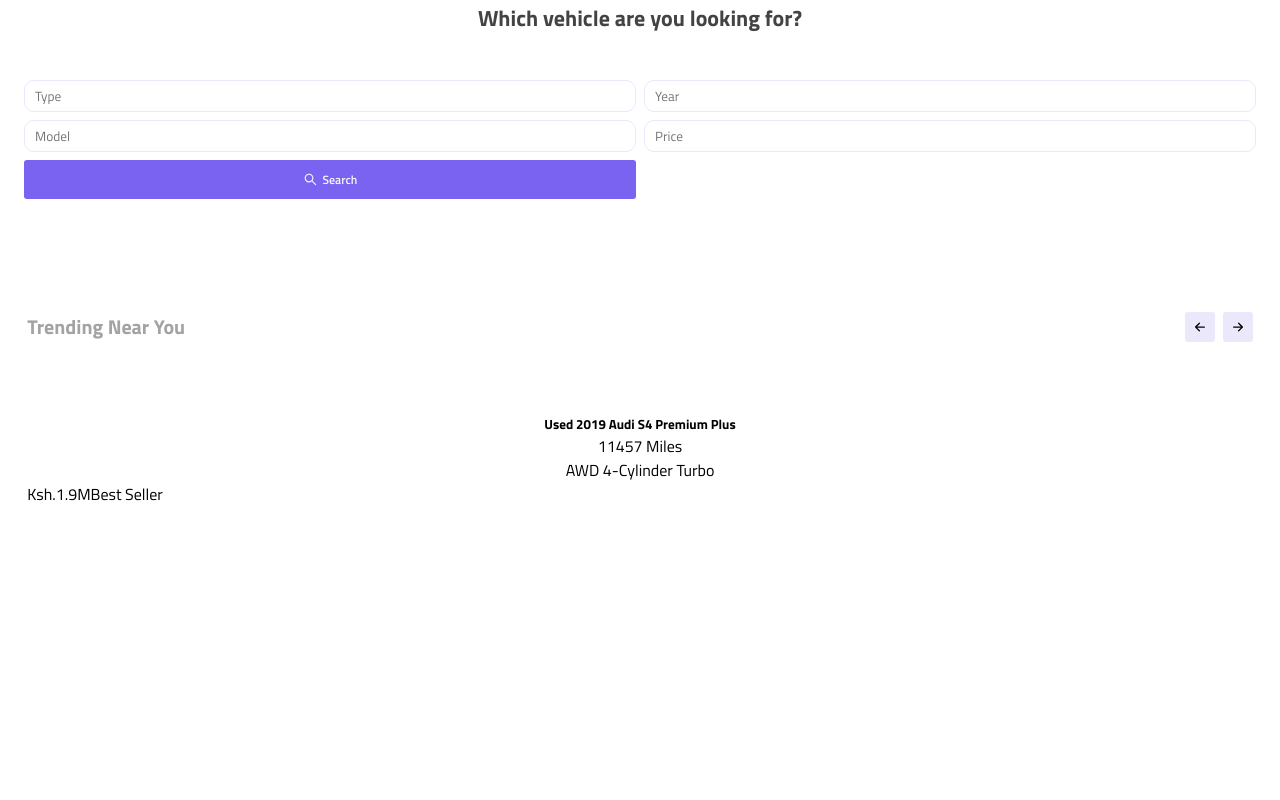
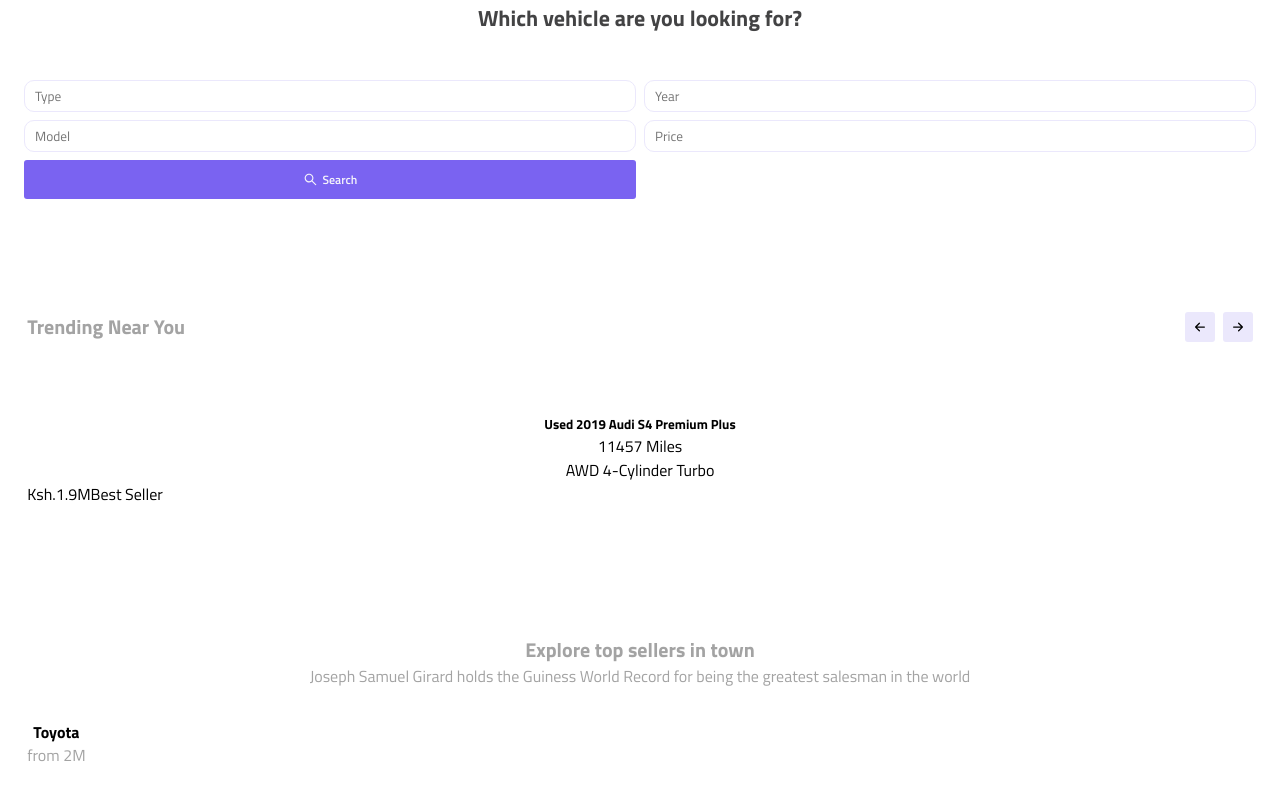
Before and after one commit to ErickOmondi97/Car-Broker-App, a React (Vite) app in the folder Car Broker App/: page / in a window 1280 px wide. Shown: the part 846-1646 px from the top of the page. Before the commit the page ends 1416 px from the top, so only its background shows below. Built offline with nearby package versions, Linux system fonts and the light colour scheme.

Commit message:
I added code for  the sellers' section but I am yet to complete it

```diff
--- a/Car Broker App/src/Components/Sellers/Sellers.jsx
+++ b/Car Broker App/src/Components/Sellers/Sellers.jsx
@@ -1,9 +1,36 @@
 import React from "react";
 import '../../css/App.css';
 
+//Imported Images
+
+
 const Sellers = () => {
   return (
-    <div className=''>
+    <div className='sellers section'>
+      <div className="secContainer container">
+        <div className="secHeading grid">
+          <h3 className="secTitle">
+            Explore top sellers in town
+          </h3>
+
+          <p>Joseph Samuel Girard holds the Guiness World Record for being the greatest salesman in the world</p>
+        </div>
+
+        <div className="sellersContainer">
+          {/* Single seller */}
+          <div className="singleSeller flex">
+            <div className="imgDiv flex">
+              <img src="" alt="" className="img"/>
+            </div>
+            <span className="info">
+              <h4 className="name">
+                Toyota
+              </h4>
+              <p>from 2M</p>
+            </span>
+          </div>
+        </div>
+      </div>
 
     </div>
   )
```
